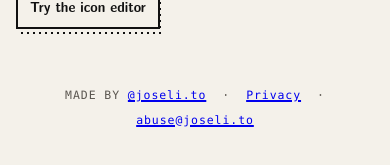
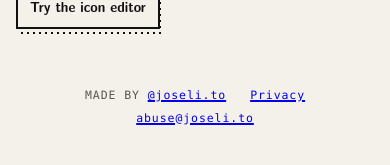
Before and after one commit to breakzplatform/links.notx.blue, a website built with Vite: page index.html in a window 390 px wide. Shown: the part 795-960 px from the top of the page. Built offline with nearby package versions, Linux system fonts and the light colour scheme; a web font is replaced by a local one; what @atproto/oauth-client-browser would draw is missing.

Commit message:
fix(ui): drop footer separators that dangle on phones
Also serve the web manifest as application/manifest+json.

```diff
--- a/src/styles.css
+++ b/src/styles.css
@@ -93,6 +93,7 @@ h1[tabindex="-1"]:focus { outline: none; }
   padding-top: var(--space-6);
   border-top: 0;
   justify-content: center;
+  gap: var(--space-3) var(--space-8);
   text-align: center;
 }
 .site-foot a { text-transform: none; }
--- a/src/ui/shell.ts
+++ b/src/ui/shell.ts
@@ -64,9 +64,7 @@ export function createShell(root: HTMLElement): Shell {
   )
   const footer = el('footer', { className: 'site-foot' },
     el('span', {}, madeBy, ' ', el('a', { attrs: { href: AUTHOR_PROFILE }, text: '@joseli.to' })),
-    el('span', { attrs: { 'aria-hidden': 'true' } }, '·'),
     privacy,
-    el('span', { attrs: { 'aria-hidden': 'true' } }, '·'),
     abuse,
   )
 
```
Also changed, not shown: netlify.toml.
